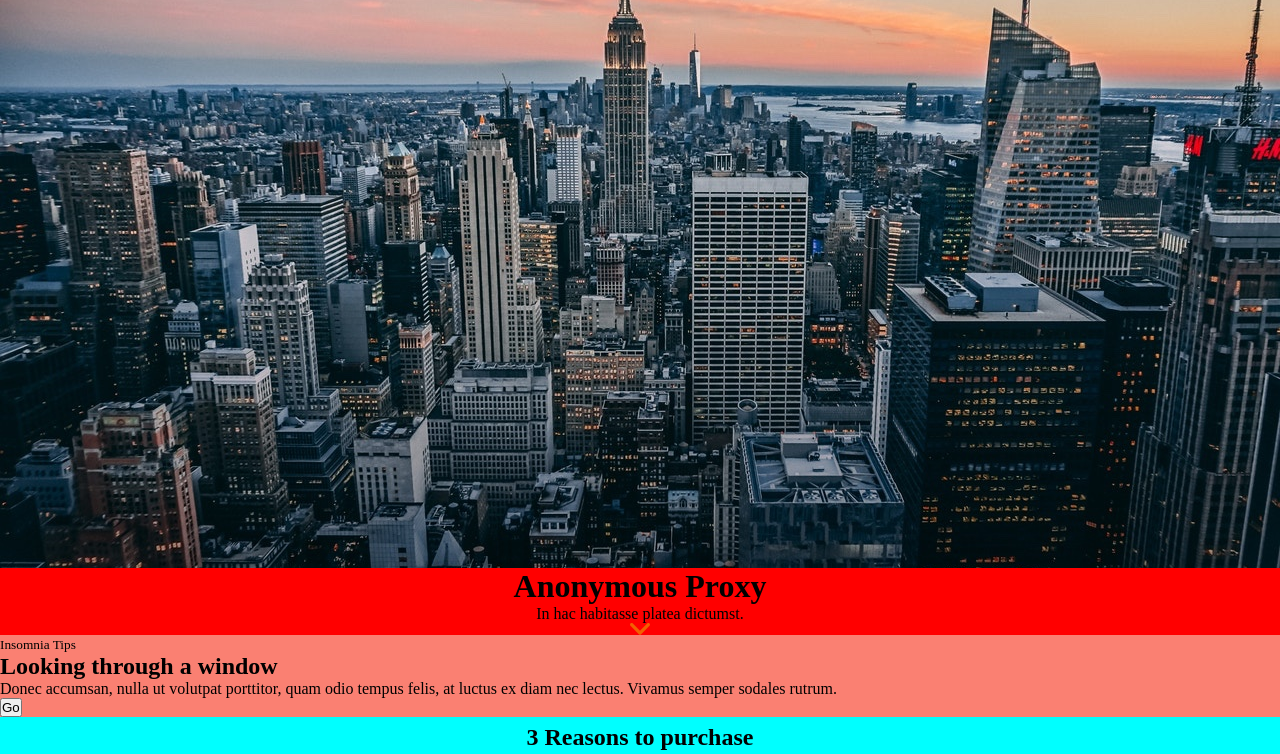
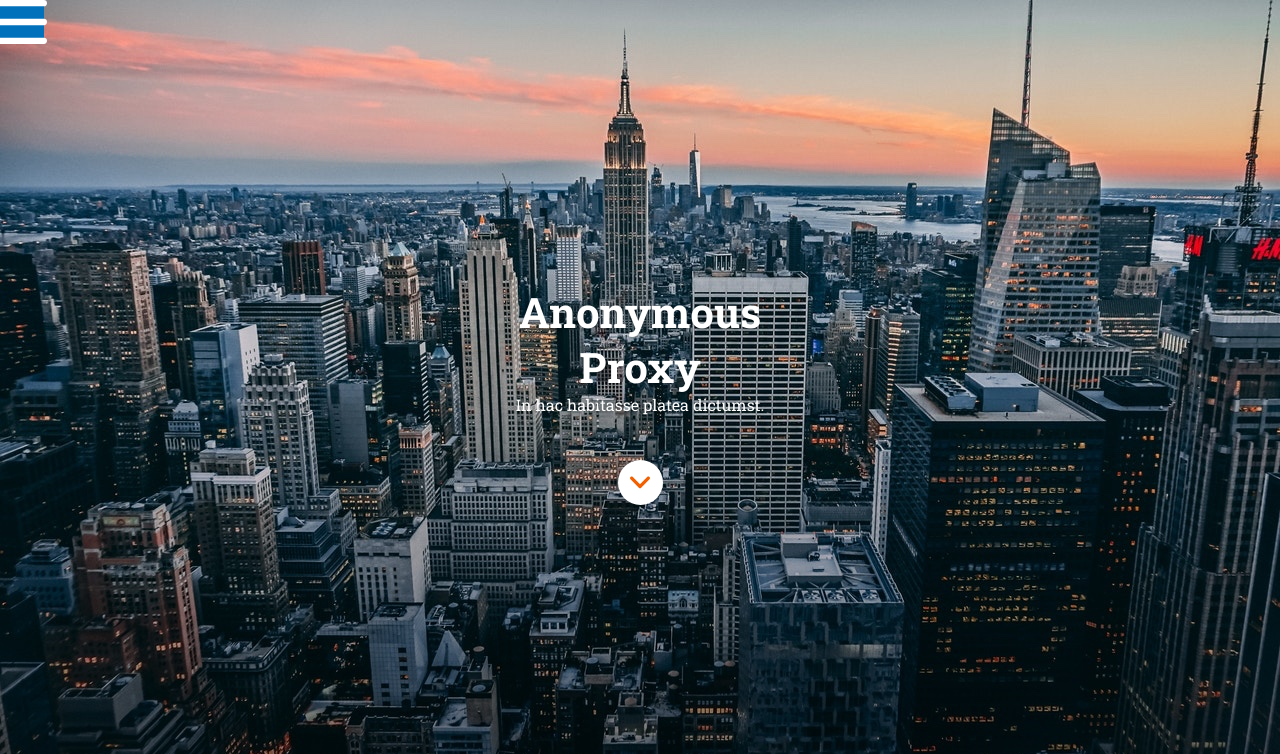
Before and after one commit to Adalab/modulo-1-evaluacion-final-crisgarm, a website: page src/html/index.html in a window 1280 px wide. Shown: the top 754 px of the page. Drawn offline with nearby package versions, Linux system fonts and the light colour scheme; files that its build step writes are made by us from their sources; files whose address does not match are found by name.

Commit message:
Add header structure

```diff
--- a/src/html/index.html
+++ b/src/html/index.html
@@ -4,6 +4,14 @@
     <meta charset="UTF-8" />
     <meta name="viewport" content="width=device-width, initial-scale=1" />
     <title>Módulo 1: Evaluación final</title>
+    <link
+      href="https://fonts.googleapis.com/css2?family=Roboto+Slab:wght@700&display=swap"
+      rel="stylesheet"
+    />
+    <link
+      href="https://fonts.googleapis.com/css2?family=Roboto+Slab:wght@400;700&display=swap"
+      rel="stylesheet"
+    />
     <link rel="stylesheet" href="./assets/css/main.css" />
   </head>
   <body>
--- a/src/html/partials/header.html
+++ b/src/html/partials/header.html
@@ -1,19 +1,22 @@
 <header class="header">
   <div class="header__hero">
+    <div class="header__hero--menu">
       <img
-      src="./assets/images/cover.jpg"
-      class="header__hero--image"
-      alt="Imagen vistas ciudad de Nueva York"
-      title="Vistas de la ciudad de Nueva York"
+        src="./assets/images/ico-menu.svg"
+        alt="Botón de menú"
+        title="Botón de menú"
       />
     </div>
     <div class="header__hero--container">
       <h1 class="header__hero--title">Anonymous Proxy</h1>
       <p class="header__hero--content">In hac habitasse platea dictumst.</p>
+      <div class="header__hero--scroll-button">
         <img
           src="./assets/images/ico-scroll-down.svg"
           alt="Botón para hacer scroll down"
           title="Botón para hacer scroll down"
         />
       </div>
+    </div>
+  </div>
 </header>
--- a/src/scss/layout/_header.scss
+++ b/src/scss/layout/_header.scss
@@ -1,20 +1,57 @@
 .header {
-  background: red;
+  height: 100vh;
+  background-image: url("../images/cover.jpg");
 }
 
 .header__hero {
-  background: purple;
   height: 568px;
   width: 100%;
 }
-.header__hero--image {
-  width: 100%;
-  height: 568px;
-  object-fit: cover;
+.header__hero--menu {
+  position: absolute;
+  top: 0;
+  background-color: #0271bc;
+  width: 44px;
+  height: 44px;
+  display: flex;
+  justify-content: center;
 }
 
 .header__hero--container {
   display: flex;
   flex-direction: column;
+  justify-content: center;
   align-items: center;
+  padding-top: 284px;
 }
+
+.header__hero--title {
+  width: 290px;
+  height: 110px;
+  padding: 0 15px 10px 15px;
+  font-family: "Roboto Slab", serif;
+  font-size: 42px;
+  font-weight: bold;
+  color: white;
+  line-height: 1.31;
+  text-shadow: 0 2px 3px rgba(0, 0, 0, 0.2);
+  text-align: center;
+}
+
+.header__hero--content {
+  font-family: "Roboto Slab", serif;
+  font-size: 16px;
+  font-weight: normal;
+  line-height: normal;
+  color: white;
+  text-align: center;
+  padding-bottom: 45px;
+}
+.header__hero--scroll-button {
+  width: 45px;
+  height: 45px;
+  border-radius: 22.5px;
+  background-color: white;
+  display: flex;
+  justify-content: center;
+}
```
Lines whose indentation alone changed are shown as unchanged.
